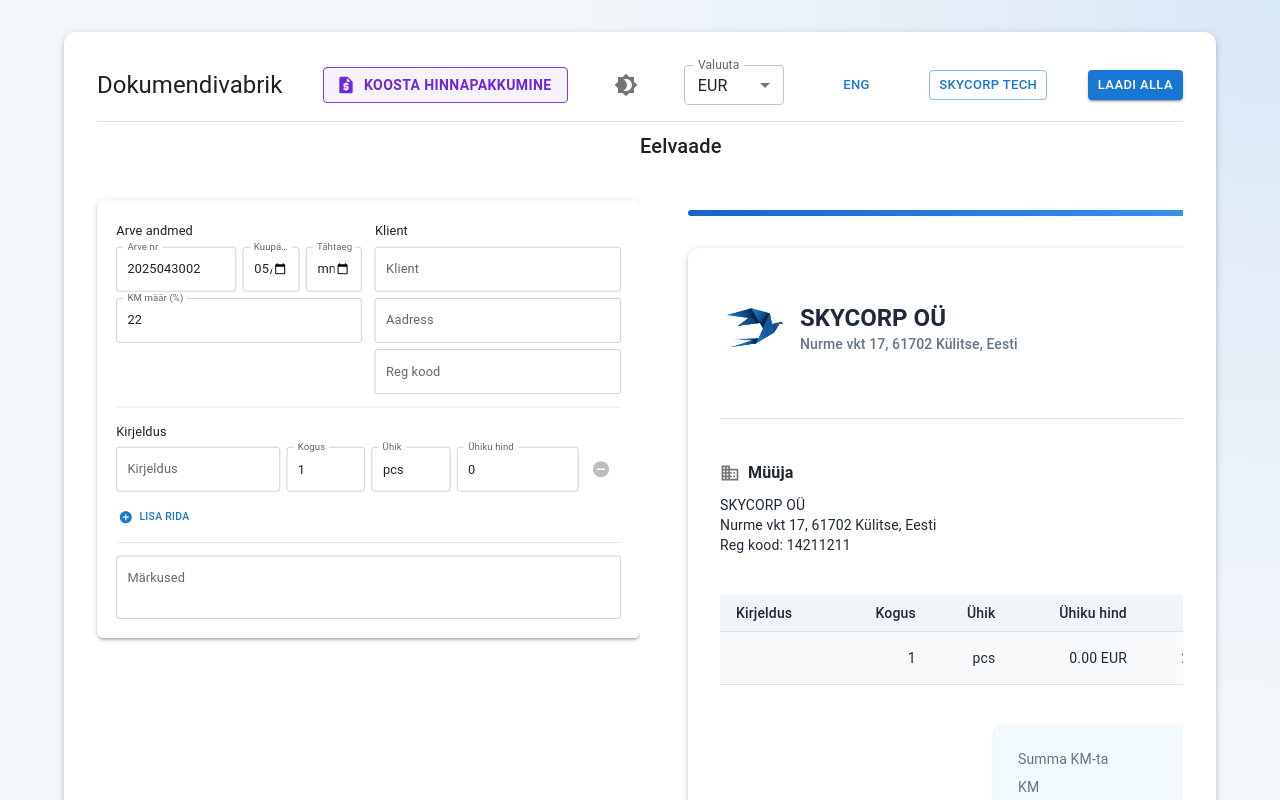
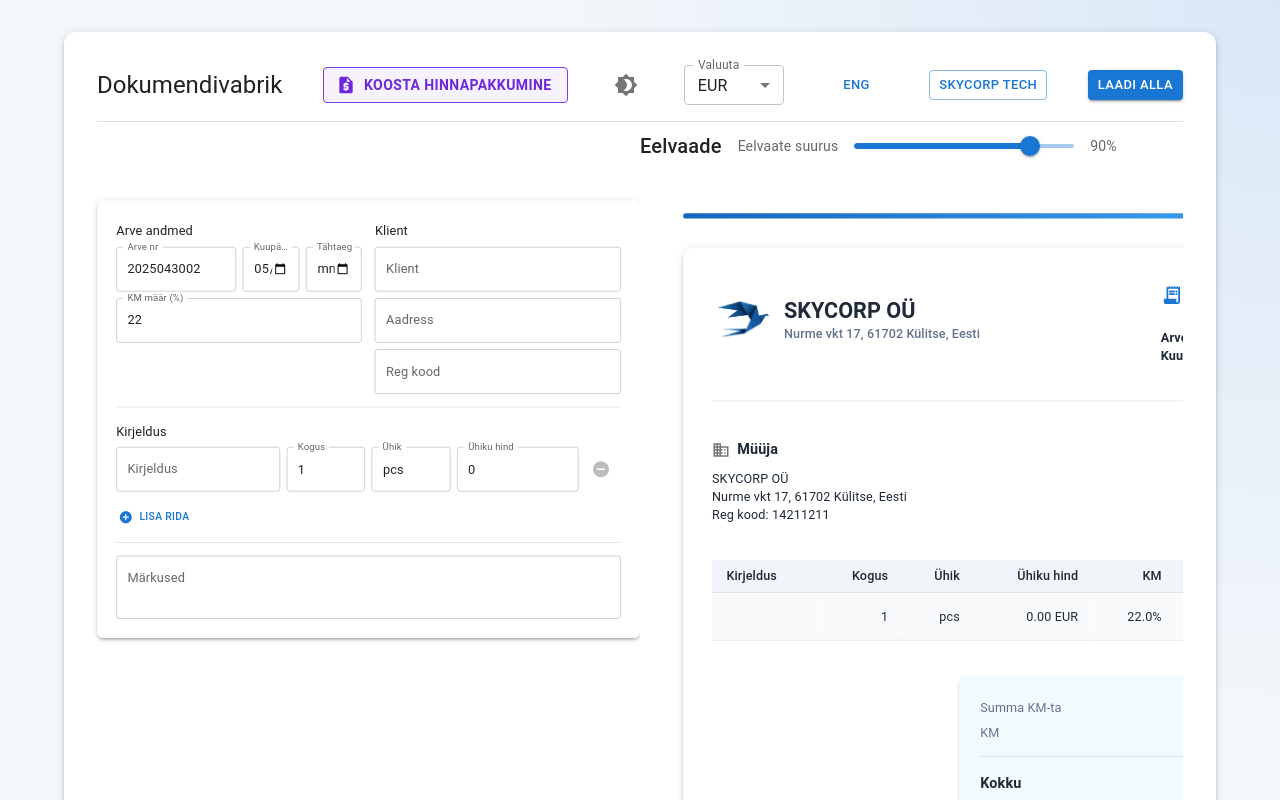
Before and after one commit to Fantastico433/invoice-generator, a React (Create React App) app: page / in a window 1280 px wide. Shown: the top 800 px of the page. Built offline with nearby package versions, Linux system fonts and the light colour scheme.

Commit message:
Add live preview scale control

```diff
--- a/src/App.js
+++ b/src/App.js
@@ -11,6 +11,7 @@
   InputLabel,
   MenuItem,
   Select,
+  Slider,
   Snackbar,
   Typography,
 } from '@mui/material';
@@ -97,6 +98,7 @@
     toggleLang: 'ENG',
     appTitle: 'Dokumendivabrik',
     livePreview: 'Eelvaade',
+    previewScale: 'Eelvaate suurus',
     invoiceModeButton: 'Koosta hinnapakkumine',
     quoteModeButton: 'Hinnapakkumise režiim',
     invoiceTitle: 'Arve',
@@ -142,6 +144,7 @@
     toggleLang: 'EST',
     appTitle: 'Document Factory',
     livePreview: 'Live preview',
+    previewScale: 'Preview size',
     invoiceModeButton: 'Create a quote',
     quoteModeButton: 'Quote mode',
     invoiceTitle: 'Invoice',
@@ -190,6 +193,7 @@
   const [language, setLanguage] = useState('et');
   const [companyId, setCompanyId] = useState('skycorp');
   const [currency, setCurrency] = useState('EUR');
+  const [previewScale, setPreviewScale] = useState(90);
   const [autosaveMsg, setAutosaveMsg] = useState(false);
   const [invoiceData, setInvoiceData] = useState(loadSavedData);
 
@@ -350,13 +354,33 @@
                 <InvoiceForm data={invoiceData} onDataChange={handleDataChange} labels={labels} isQuote={isQuote} />
               </Grid>
               <Grid size={{ xs: 12, md: 6 }} sx={{ p: 0, overflow: 'auto' }}>
-                <Typography variant="h6" sx={{ mb: 0 }}>{labels.livePreview}</Typography>
+                <Box sx={{ display: 'flex', alignItems: 'center', gap: 2, mb: 1, pr: 1 }}>
+                  <Typography variant="h6" sx={{ whiteSpace: 'nowrap' }}>{labels.livePreview}</Typography>
+                  <Typography variant="body2" color="text.secondary" sx={{ whiteSpace: 'nowrap' }}>
+                    {labels.previewScale}
+                  </Typography>
+                  <Slider
+                    aria-label={labels.previewScale}
+                    value={previewScale}
+                    onChange={(_, value) => setPreviewScale(value)}
+                    min={50}
+                    max={100}
+                    step={5}
+                    valueLabelDisplay="auto"
+                    valueLabelFormat={(value) => `${value}%`}
+                    sx={{ minWidth: 120, maxWidth: 220 }}
+                  />
+                  <Typography variant="body2" color="text.secondary" sx={{ minWidth: 38 }}>
+                    {previewScale}%
+                  </Typography>
+                </Box>
                 <InvoicePreview
                   data={invoiceData}
                   labels={labels}
                   currency={currency}
                   rates={currencyRates}
                   isQuote={isQuote}
+                  scale={previewScale / 100}
                 />
               </Grid>
             </Grid>
```
Also changed, not shown: 1 other file (tests, documents, lock files or other folders).
